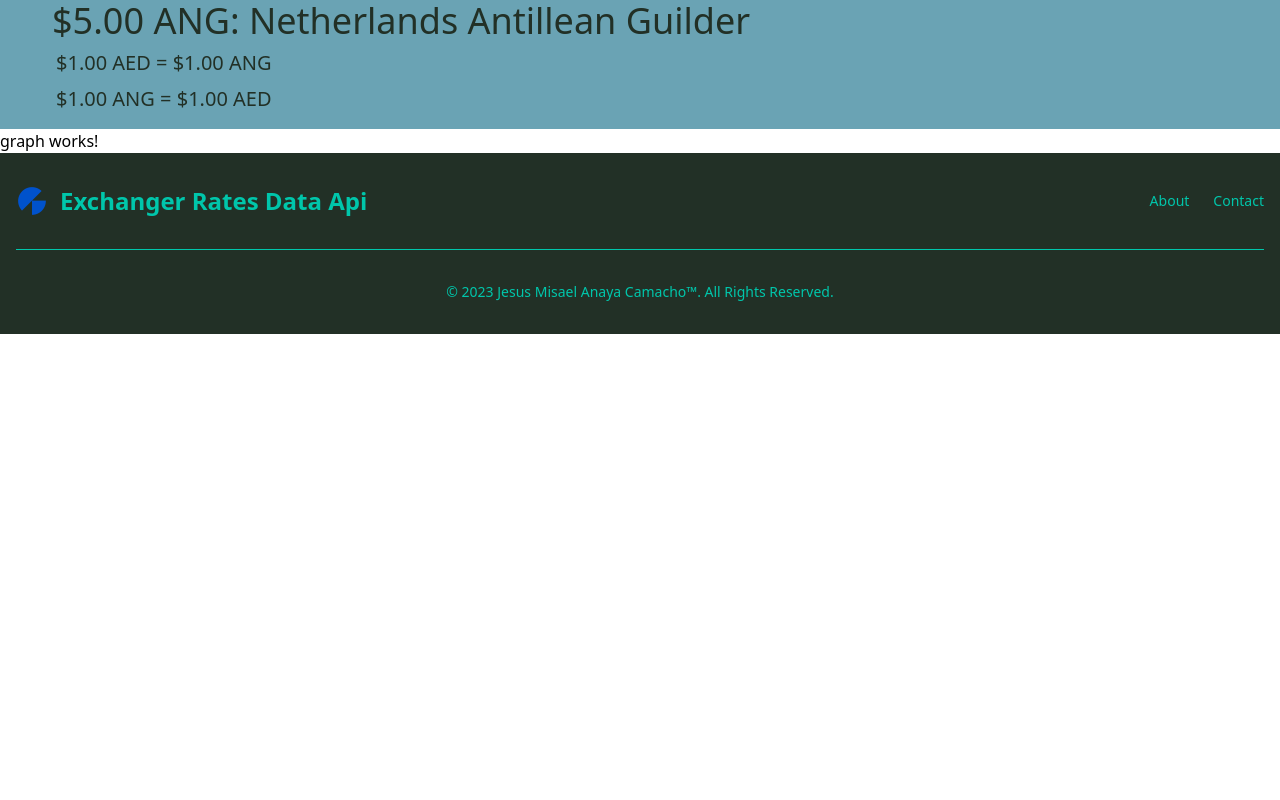
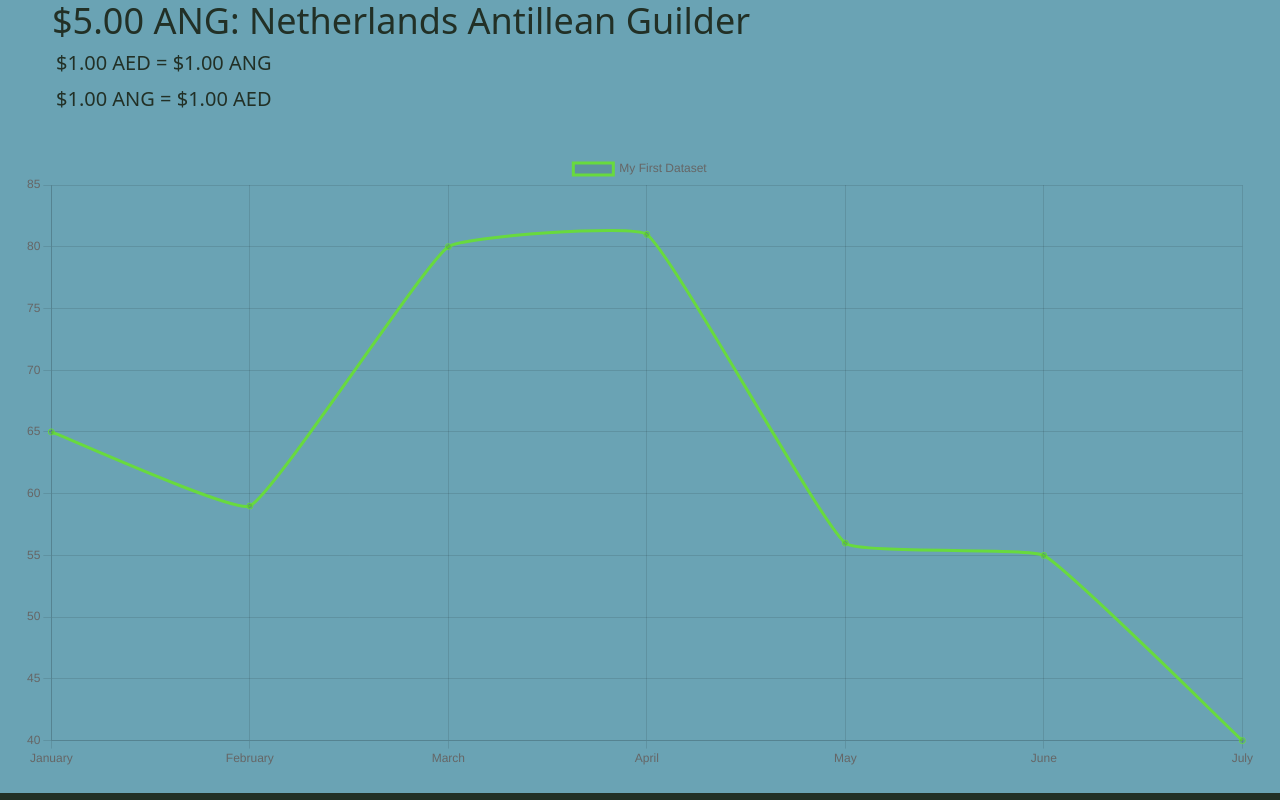
Before and after one commit to Jesus-Anaya-developer/divisasApp, an Angular app: page / in a window 1280 px wide. Shown: the part 360-1160 px from the top of the page. Before the commit the page ends 800 px from the top, so only its background shows below. Built offline with nearby package versions, Linux system fonts and the light colour scheme.

Commit message:
maquetado grafica

```diff
--- a/src/app/components/home-result/graph/graph.component.html
+++ b/src/app/components/home-result/graph/graph.component.html
@@ -1 +1,3 @@
-<p>graph works!</p>
+<div class="w-screen bg-primary p-6">
+  <canvas id="chart">{{ chart }}</canvas>
+</div>
--- a/src/app/components/home-result/graph/graph.component.ts
+++ b/src/app/components/home-result/graph/graph.component.ts
@@ -1,4 +1,5 @@
 import { Component } from '@angular/core';
+import { Chart, ChartType } from 'chart.js/auto';
 
 @Component({
   selector: 'app-graph',
@@ -9,4 +10,28 @@ import { Component } from '@angular/core';
 })
 export class GraphComponent {
 
+  public chart: Chart | undefined;
+
+  ngOnInit(): void {
+    //Called after the constructor, initializing input properties, and the first call to ngOnChanges.
+    //Add 'implements OnInit' to the class.
+
+    // datos
+    const data = {
+      labels: ['January', 'February', 'March', 'April', 'May', 'June', 'July'],
+      datasets: [{
+        label: 'My First Dataset',
+        data: [65, 59, 80, 81, 56, 55, 40],
+        fill: false,
+        borderColor: '#68da3e',
+        tension: 0.1
+      }]
+    };
+    // Creamos la gráfica
+    this.chart = new Chart("chart", {
+      type: 'line' as ChartType, // tipo de la gráfica
+      data: data // datos
+    });
+
+  }
 }
```
